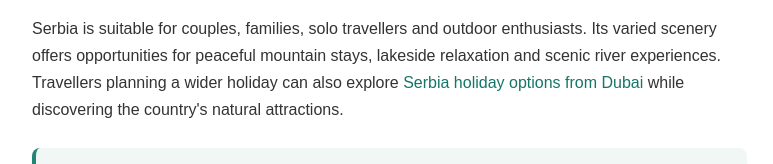
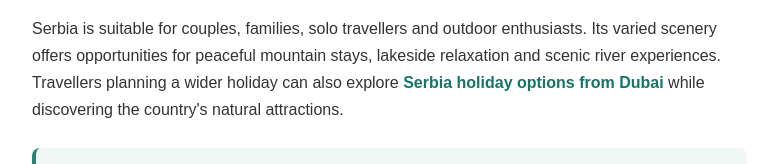
Before and after one commit to nooraliafatima/travelwithnoor, a plain HTML site: page blog/nature-escapes-in-serbia.html in a window 1280 px wide. Shown: the part 1098-1262 px from the top of the page, without its empty margins (70-843 px from the left). Drawn offline with Linux system fonts and the light colour scheme.

Commit message:
Update nature-escapes-in-serbia.html

```diff
--- a/blog/nature-escapes-in-serbia.html
+++ b/blog/nature-escapes-in-serbia.html
@@ -314,7 +314,7 @@
         Travellers planning a wider holiday can also explore
         <a href="https://www.aroohatours.com/des/serbia-tour-packages-from-dubai"
            target="_blank" rel="noopener noreferrer">
-          Serbia holiday options from Dubai
+          <strong>Serbia holiday options from Dubai</strong>
         </a>
         while discovering the country's natural attractions.
       </p>
```
